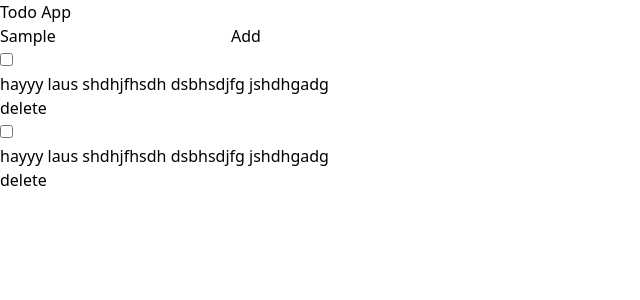
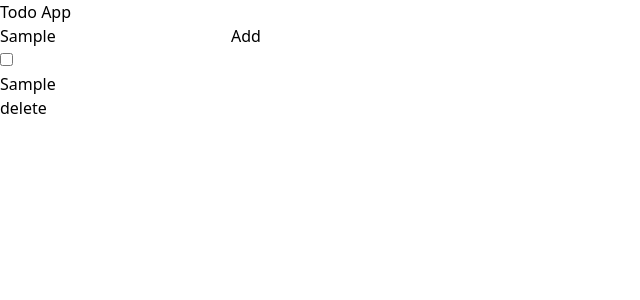
Before and after one commit to sofisalmanarif/typescript, a React (Vite) app in the folder React-todo/: page / in a window 1280 px wide. Both pictures are taken after typing "Sample" into the empty fields and a click on the button "Add". Shown: the top 300 px of the page, without its empty margins (0-640 px from the left). Built offline with nearby package versions, Linux system fonts and the light colour scheme.

Commit message:
few changes

```diff
--- a/React-todo/src/App.tsx
+++ b/React-todo/src/App.tsx
@@ -1,5 +1,5 @@
-import { useState } from "react"
- import TodoItem from "./components/TodoItem"
+import { useEffect, useState } from "react"
+ import TodoItem from "./components/TodoItem.tsx"
 import { Todo } from "./vite-env"
 
 
@@ -7,7 +7,22 @@ function App() {
     const [todo, setTodo] = useState<string>("")
     const [todos,setTodos] = useState<Todo[]>([])
 
-    const addTodoHandler =()=>{}
+    const addTodoHandler =()=>{
+
+      const newTodo:Todo={
+        id:String(Date.now()),
+        title:todo,
+        isCompleted:false
+      }
+      setTodos([...todos,newTodo])
+
+    }
+    useEffect(() => {
+
+      console.log(todos)
+
+    }, [todos])
+
   return (
     <>
     <div className="   container mx-auto max-w-3xl h-screen flex items-center flex-col " >
@@ -17,8 +32,11 @@ function App() {
           <input value={todo} onChange={(e: React.ChangeEvent<HTMLInputElement>)=>setTodo(e.target.value)} type="text" placeholder="Enter Todo " className="px-5 py-2 outline-2 outline-zinc-200 rounded-md outline-none" />
         <button onClick={addTodoHandler} className="bg-blue-400 text-white px-5 py-2 rounded-md">Add</button> </div>
         <div className="my-10  w-[100%] px-10">
-          <TodoItem />
-          <TodoItem />
+          {
+            todos.map((todo:Todo)=>(
+              <TodoItem key={todo.id} todo={todo} />
+            ))
+          }
         </div>
     </div>
     </>
--- a/React-todo/src/components/TodoItem.jsx
+++ /dev/null
@@ -1,13 +0,0 @@
-import React from 'react'
-
-const TodoItem = () => {
-  return (
-    <div className='flex items-center py-1 gap-2   border-b-zinc-500'>
-      <input className='rounded-full p-5 flex w-8 bg-green-400 py-10'  type="checkbox" />
-      <div className='w-[90%] py-1'>hayyy laus shdhjfhsdh dsbhsdjfg jshdhgadg </div>
-      <button className='px-4 py-1 bg-red-300 rounded-md'>delete</button>
-    </div>
-  )
-}
-
-export default TodoItem
--- /dev/null
+++ b/React-todo/src/components/TodoItem.tsx
@@ -0,0 +1,21 @@
+import { Todo } from "../vite-env"
+
+interface TodoItemProps {
+  todo: Todo;
+}
+const TodoItem : React.FC<TodoItemProps>= ({todo}) => {
+  console.log(todo.isCompleted)
+  const deleteHandler =(id:string)=>{
+    console.log(id)
+  }
+
+  return (
+    <div className='flex items-center py-1 gap-2   border-b-zinc-500'>
+      <input className='rounded-full p-5 flex w-8 bg-green-400 py-10'  type="checkbox" />
+      <div className='w-[90%] py-1'>{todo.title} </div>
+      <button onClick={()=>{deleteHandler(todo.id)}} className='px-4 py-1 bg-red-300 rounded-md'>delete</button>
+    </div>
+  )
+}
+
+export default TodoItem
--- a/React-todo/src/vite-env.d.ts
+++ b/React-todo/src/vite-env.d.ts
@@ -1,9 +1,9 @@
 /// <reference types="vite/client" />
 
 
-export  type Todo ={
+export  interface Todo {
     id: string,
     title:string,
-    isCompleated:boolean
+    isCompleted:boolean
 
 }
```
